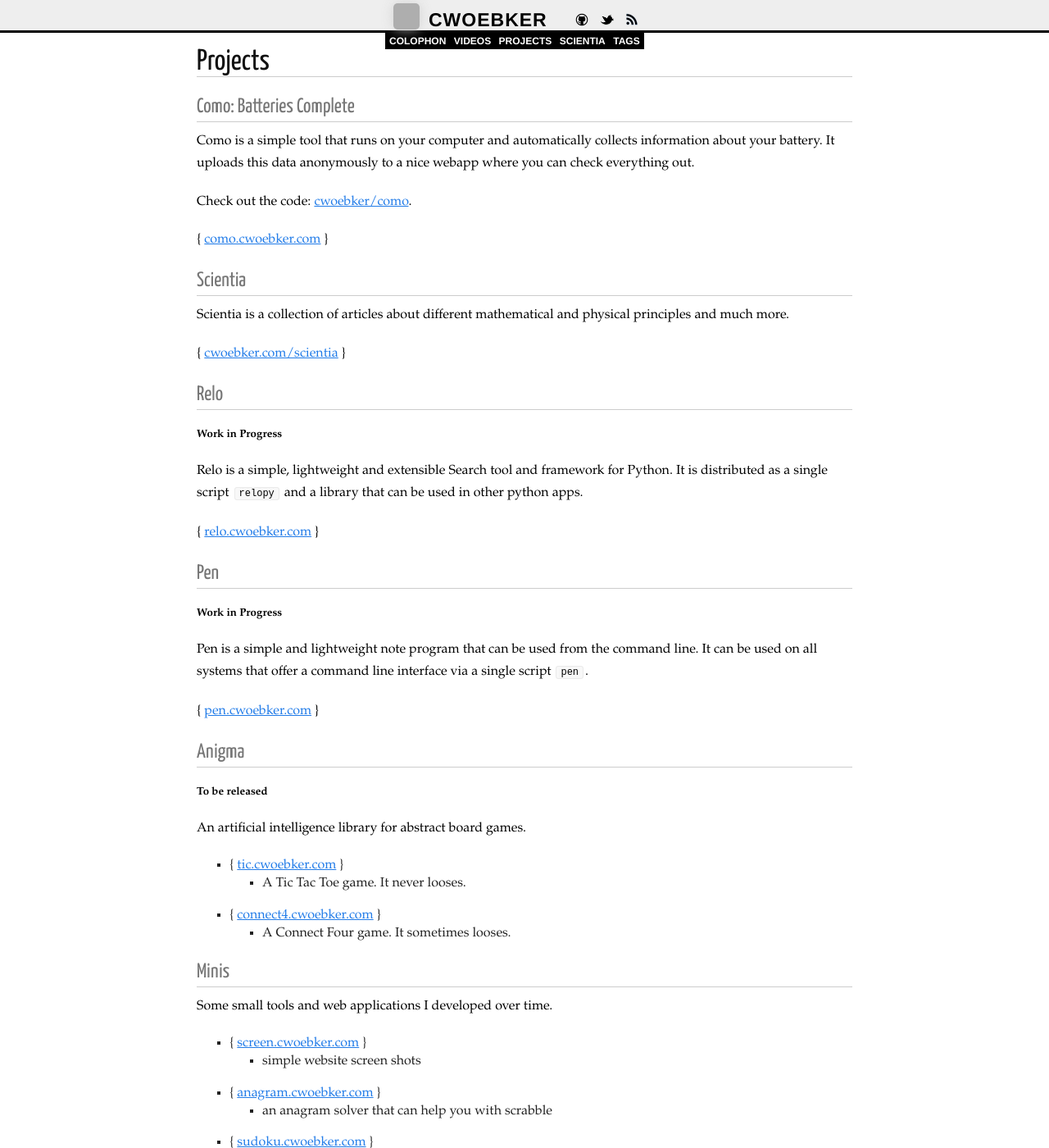
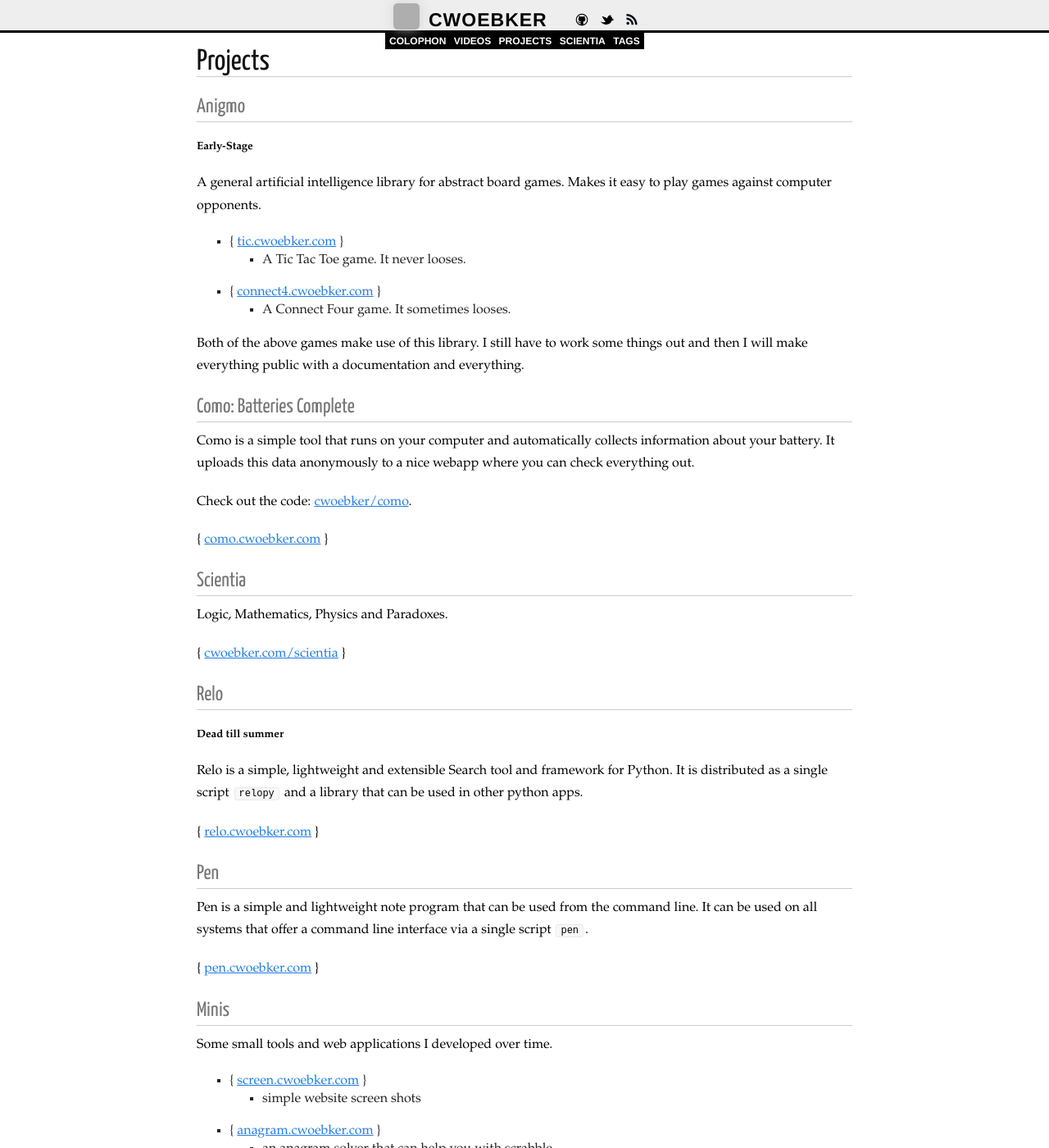
Before and after one commit to cwoebker/.com, a Jekyll site: the page built from projects.markdown, in a window 1280 px wide and 1400 px high. Shown: the whole window at 82% size. Built offline with Jekyll 4.4.1, drawn with Linux system fonts in a browser that asks for light colours; Markdown is read by kramdown in place of the engine named in the settings; some of the changed text lies outside the part shown; grey boxes are pictures that could not be loaded.

Commit message:
Updated projects page

```diff
--- a/projects.markdown
+++ b/projects.markdown
@@ -3,6 +3,22 @@ layout: page
 title: Projects
 external: []
 ---
+
+### Anigmo ###
+
+##### Early-Stage #####
+
+A general artificial intelligence library for abstract board games.
+Makes it easy to play games against computer opponents.
+
+- { [tic.cwoebker.com](http://tic.cwoebker.com) }
+    - A Tic Tac Toe game. It never looses.
+- { [connect4.cwoebker.com](http://connect4.cwoebker.com) }
+    - A Connect Four game. It sometimes looses.
+
+Both of the above games make use of this library. I still have to work
+some things out and then I will make everything public with a documentation
+and everything.
 
 ### Como: Batteries Complete ###
 
@@ -14,13 +30,13 @@ Check out the code: [cwoebker/como](http://github.com/cwoebker/como).
 
 ### Scientia ###
 
-Scientia is a collection of articles about different mathematical and physical principles and much more.
+Logic, Mathematics, Physics and Paradoxes.
 
 { [cwoebker.com/scientia](/scientia) }
 
 ### Relo ###
 
-##### Work in Progress #####
+##### Dead till summer #####
 
 Relo is a simple, lightweight and extensible Search tool and framework for Python. It is distributed as a
 single script `relopy` and a library that can be used in other python apps.
@@ -29,22 +45,9 @@ single script `relopy` and a library that can be used in other python apps.
 
 ### Pen ###
 
-##### Work in Progress #####
-
 Pen is a simple and lightweight note program that can be used from the command line. It can be used on all systems that offer a command line interface via a single script `pen`.
 
 { [pen.cwoebker.com](http://pen.cwoebker.com) }
-
-### Anigma ###
-
-##### To be released #####
-
-An artificial intelligence library for abstract board games.
-
-- { [tic.cwoebker.com](http://tic.cwoebker.com) }
-    - A Tic Tac Toe game. It never looses.
-- { [connect4.cwoebker.com](http://connect4.cwoebker.com) }
-    - A Connect Four game. It sometimes looses.
 
 ### Minis ###
 
```
Also changed, not shown: other parts of projects.markdown (+1 -1 lines).
